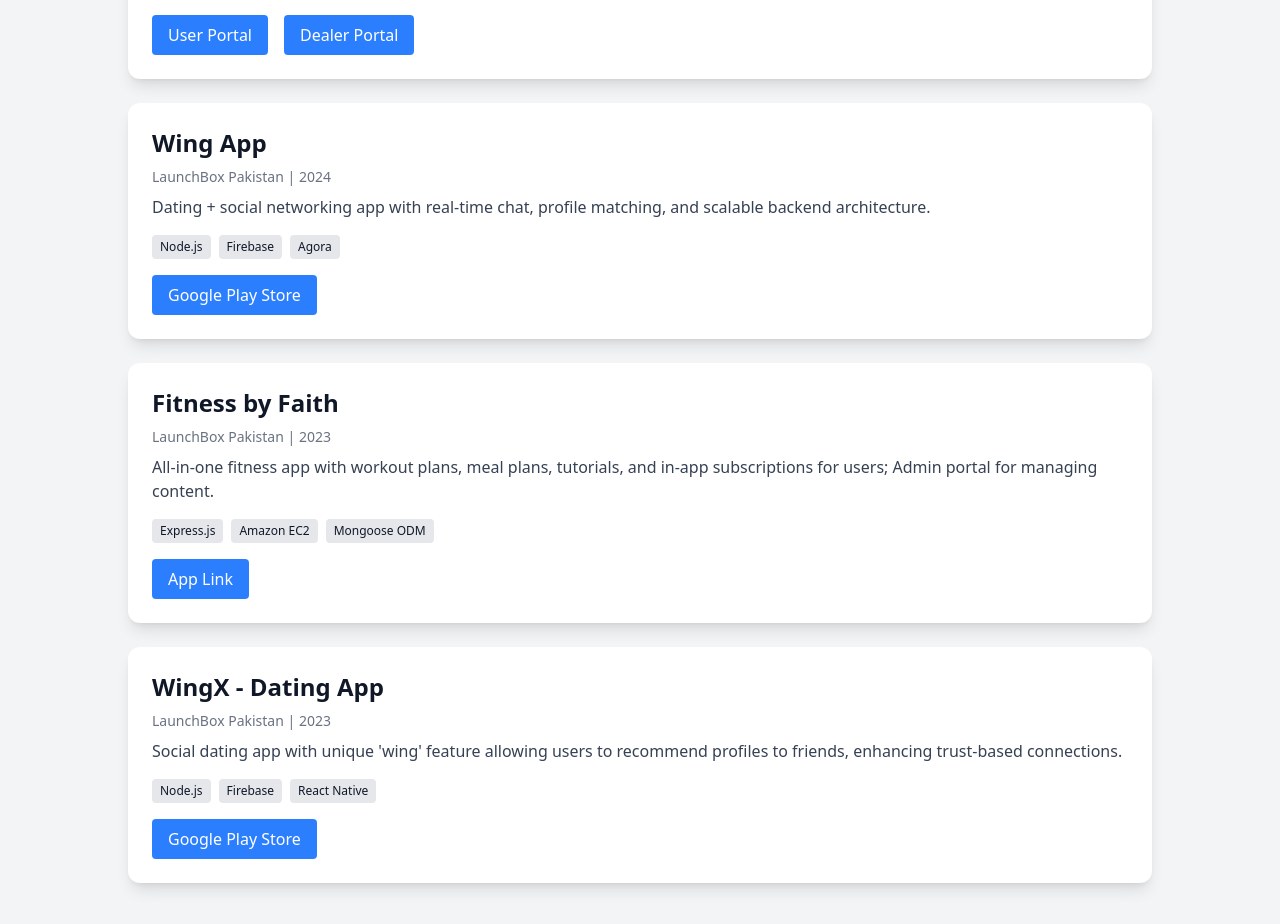
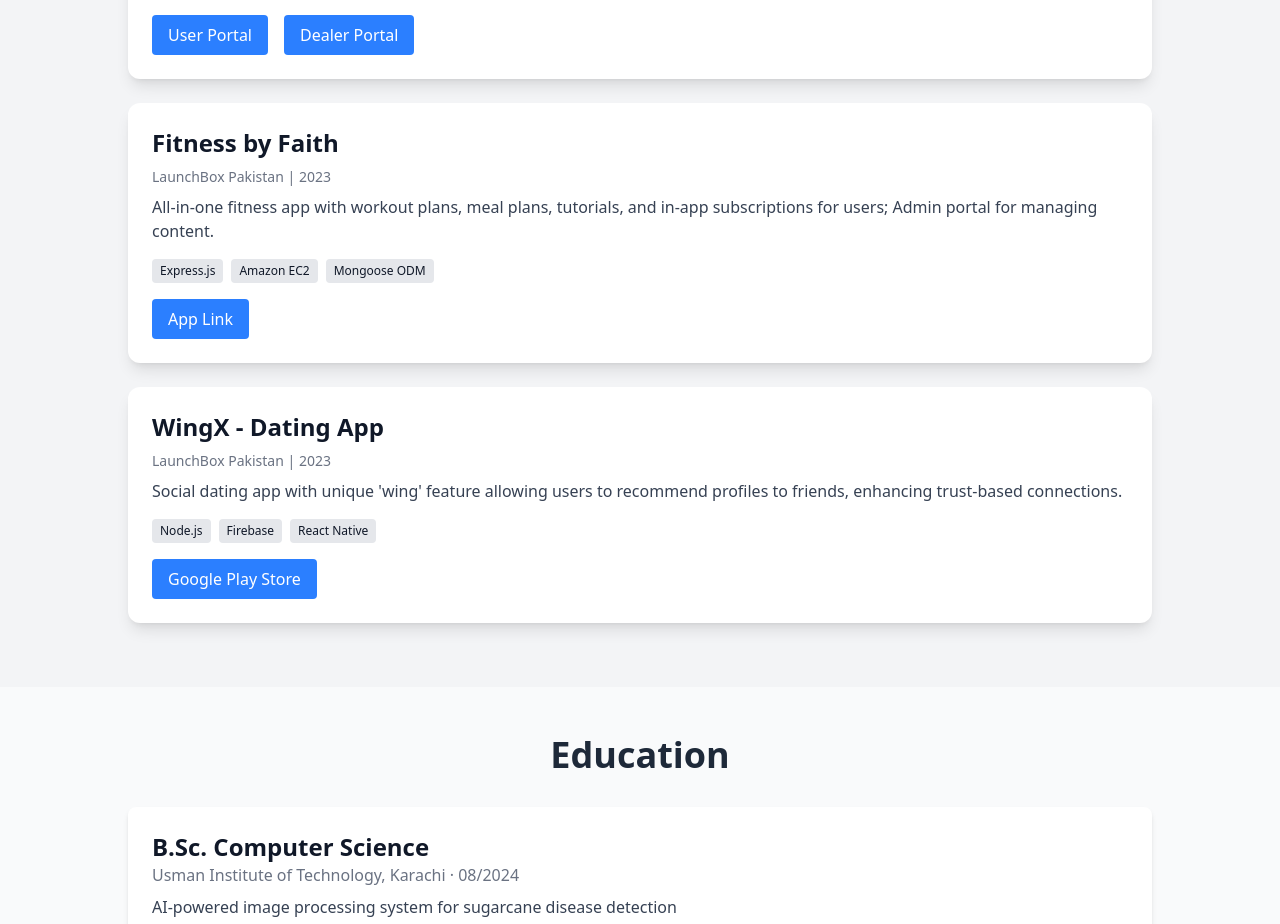
Before and after one commit to shaheeralirahoo/shaheer_rahoo_Portfolio, a React (Vite) app: page / in a window 1280 px wide. Shown: the part 3681-4605 px from the top of the page. Built offline with nearby package versions, Linux system fonts and the light colour scheme.

Commit message:
update  projects

```diff
--- a/src/components/Projects.jsx
+++ b/src/components/Projects.jsx
@@ -143,20 +143,6 @@
             ]
         },
         {
-            title: "Wing App",
-            period: "2024",
-            company: "LaunchBox Pakistan",
-            description:
-                "Dating + social networking app with real-time chat, profile matching, and scalable backend architecture.",
-            skills: ["Node.js", "Firebase", "Agora"],
-            links: [
-                {
-                    name: "Google Play Store",
-                    url: "https://play.google.com/store/apps/details?id=com.dignitestudios.wingapp&pli=1"
-                }
-            ]
-        },
-        {
             title: "Fitness by Faith",
             period: "2023",
             company: "LaunchBox Pakistan",
@@ -178,7 +164,7 @@
             description:
                 "Social dating app with unique 'wing' feature allowing users to recommend profiles to friends, enhancing trust-based connections.",
             skills: ["Node.js", "Firebase", "React Native"],
-            links: [{ name: "Google Play Store", url: "#" }]
+            links: [{ name: "Google Play Store", url: "https://play.google.com/store/apps/details?id=com.dignitestudios.wingapp&pli=1" }]
         },
 
     ];
```
